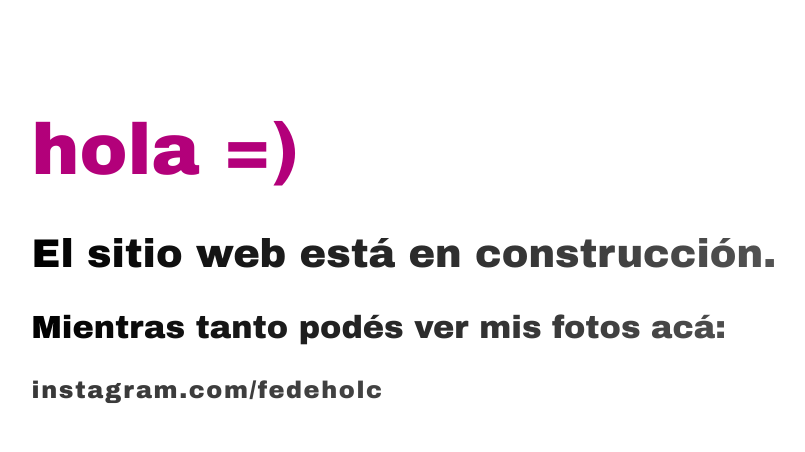
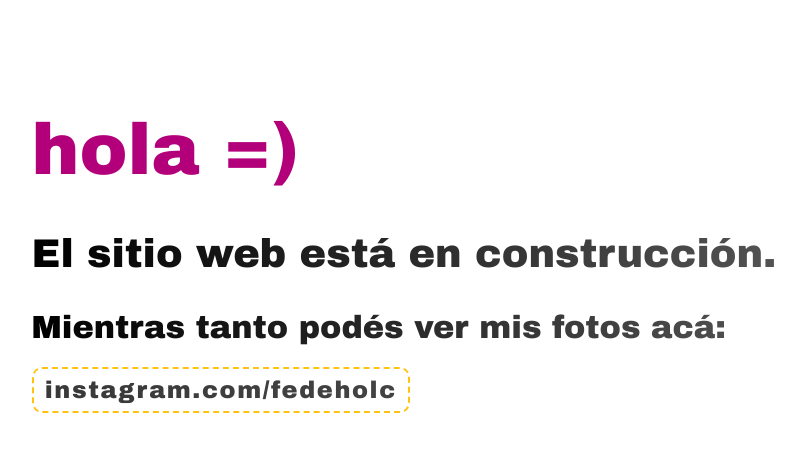
Before and after one commit to fedeholc/fotos.fedeholc.ar, a Next.js app: page / in a window 1280 px wide. Shown: the top 452 px of the page, without its empty margins (236-1041 px from the left). Built offline with nearby package versions, Linux system fonts and the light colour scheme.

Commit message:
update css

```diff
--- a/app/globals.css
+++ b/app/globals.css
@@ -1,26 +1,25 @@
 @tailwind base;
 @tailwind components;
 @tailwind utilities;
+
 @keyframes move-bg {
   to {
     background-position: var(--bg-size) 0;
   }
 }
+
 h1 {
   font-family: var(--font-archivo-black);
   --bg-size: 400%;
   --color-one: hsl(319, 100%, 35%);
   --color-two: hsl(299, 97%, 53%);
-  background: linear-gradient(
-      90deg,
+  background: linear-gradient(90deg,
       var(--color-one),
       var(--color-two),
       var(--color-one),
       var(--color-one),
       var(--color-one),
-      var(--color-one)
-    )
-    0 0 / var(--bg-size) 100%;
+      var(--color-one)) 0 0 / var(--bg-size) 100%;
   color: transparent;
   -webkit-background-clip: text;
   background-clip: text;
@@ -33,13 +32,10 @@ h3 {
   --bg-size: 400%;
   --color-two: hsl(0, 0%, 65%);
   --color-one: hsl(0, 0%, 0%);
-  background: linear-gradient(
-      90deg,
+  background: linear-gradient(90deg,
       var(--color-one),
       var(--color-two),
-      var(--color-one)
-    )
-    0 0 / var(--bg-size) 100%;
+      var(--color-one)) 0 0 / var(--bg-size) 100%;
   color: transparent;
   -webkit-background-clip: text;
   background-clip: text;
@@ -49,9 +45,11 @@ h1 {
   font-size: 4.5rem;
   animation: move-bg 18s linear;
 }
+
 h2 {
   font-size: 2.5rem;
 }
+
 h3 {
   font-size: 2rem;
 }
@@ -65,29 +63,33 @@ a {
   --color-two: hsl(0, 0%, 39%);
   --color-one: hsl(0, 0%, 22%);
 
-  background: linear-gradient(
-      90deg,
+  background: linear-gradient(90deg,
       var(--color-one),
       var(--color-two),
-      var(--color-one)
-    )
-    0 0 / var(--bg-size) 100%;
+      var(--color-one)) 0 0 / var(--bg-size) 100%;
+  color: transparent;
+  -webkit-background-clip: text;
+  background-clip: text;
+
+}
+
+
+
+a:hover {
+  --color-two: hsl(223, 89%, 52%);
+  --color-one: hsl(213, 100%, 50%);
+  background: linear-gradient(90deg,
+      var(--color-one),
+      var(--color-two),
+      var(--color-one)) 0 0 / var(--bg-size) 100%;
   color: transparent;
   -webkit-background-clip: text;
   background-clip: text;
 }
 
-a:hover {
-  --color-two: hsl(223, 89%, 52%);
-  --color-one: hsl(213, 100%, 50%);
-  background: linear-gradient(
-      90deg,
-      var(--color-one),
-      var(--color-two),
-      var(--color-one)
-    )
-    0 0 / var(--bg-size) 100%;
-  color: transparent;
-  -webkit-background-clip: text;
-  background-clip: text;
+.link__insta {
+
+  padding: 0.5rem 0.7rem;
+  border: 2px dashed hsl(45, 100%, 53%);
+  border-radius: 10px;
 }
--- a/app/page.js
+++ b/app/page.js
@@ -9,7 +9,9 @@ export default function Home() {
         <h1>hola =)</h1>
         <h2>El sitio web está en construcción.</h2>
         <h3>Mientras tanto podés ver mis fotos acá: </h3>
-        <a href="http://www.instagram.com/fedeholc/">instagram.com/fedeholc</a>
+        <a href="http://www.instagram.com/fedeholc/">
+          <span className="link__insta">instagram.com/fedeholc</span>
+        </a>
       </div>
     </main>
   );
```
